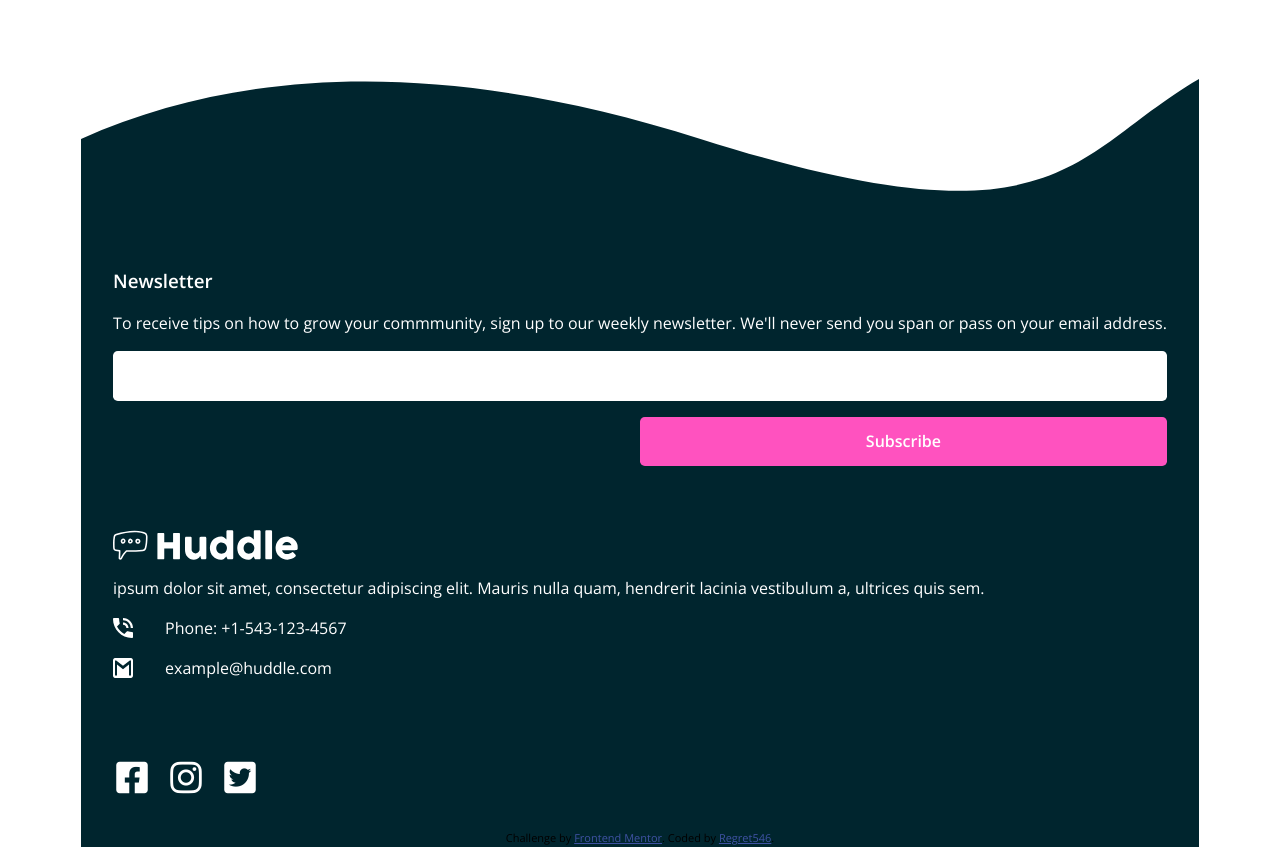
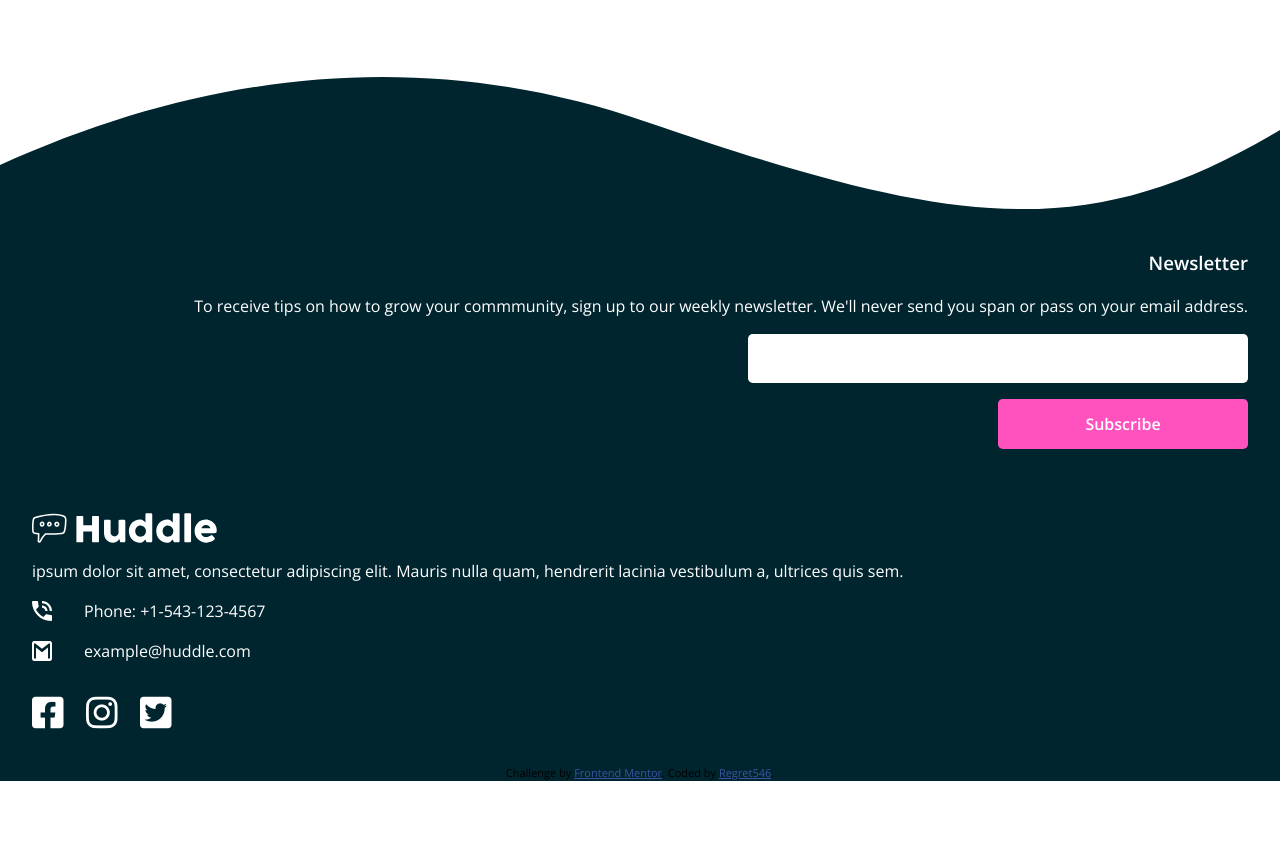
Before and after one commit to regret546/huddle-landing-page-with-curved-sections-master, a website: page index.html in a window 1280 px wide. Shown: the part 3536-4383 px from the top of the page. After the commit the page ends 4317 px from the top, so only its background shows below. Drawn offline with nearby package versions, Linux system fonts and the light colour scheme.

Commit message:
fix footer

```diff
--- a/app/scss/layout/sections/_footer.scss
+++ b/app/scss/layout/sections/_footer.scss
@@ -19,12 +19,15 @@
 
       &_newsletter {
         display: grid;
+        justify-items: end;
         gap: 1rem;
         color: var(--clr--white);
         text-align: left;
         form {
           display: grid;
           gap: 1rem;
+          width: 100%;
+          max-width: 500px;
 
           input {
             display: block;
@@ -88,7 +91,18 @@
     }
 
     footer {
+      width: 100%;
       background-color: var(--clr--very-dark-cyan);
+    }
+
+    @media only screen and (min-width: 992px) {
+      width: 100%;
+      display: grid;
+      justify-items: center;
+
+      > * {
+        max-width: 1400px;
+      }
     }
   }
 }
--- a/index.html
+++ b/index.html
@@ -116,7 +116,7 @@
 
       <section class="huddle__main_footer">
         <div class="curve-section">
-          <img src="images/bg-footer-top-mobile.svg" alt="curve-bg" />
+          <img src="images/bg-footer-top-desktop.svg" alt="curve-bg" />
         </div>
 
         <div class="huddle__main_footer_content">
@@ -148,12 +148,12 @@
                 <p>example@huddle.com</p>
               </div>
             </div>
+            <div class="social-media">
+              <a href="#"><i class="fa-brands fa-square-facebook"></i></a>
+              <a href="#"><i class="fa-brands fa-instagram"></i></a>
+              <a href="#"><i class="fa-brands fa-square-twitter"></i></a>
+            </div>
           </article>
-          <div class="social-media">
-            <a href="#"><i class="fa-brands fa-square-facebook"></i></a>
-            <a href="#"><i class="fa-brands fa-instagram"></i></a>
-            <a href="#"><i class="fa-brands fa-square-twitter"></i></a>
-          </div>
         </div>
         <footer>
           <p class="attribution">
```
Also changed, not shown: dist/style.css, 1 other file.
